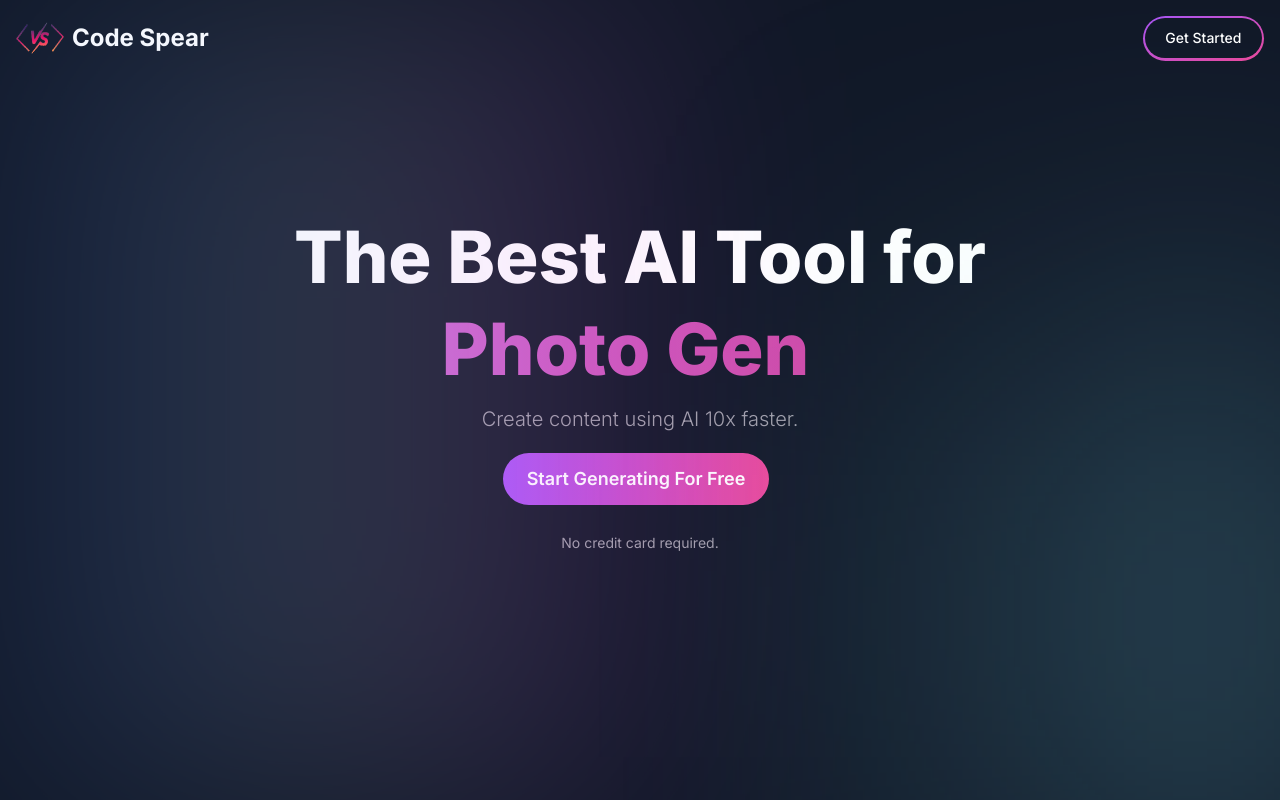
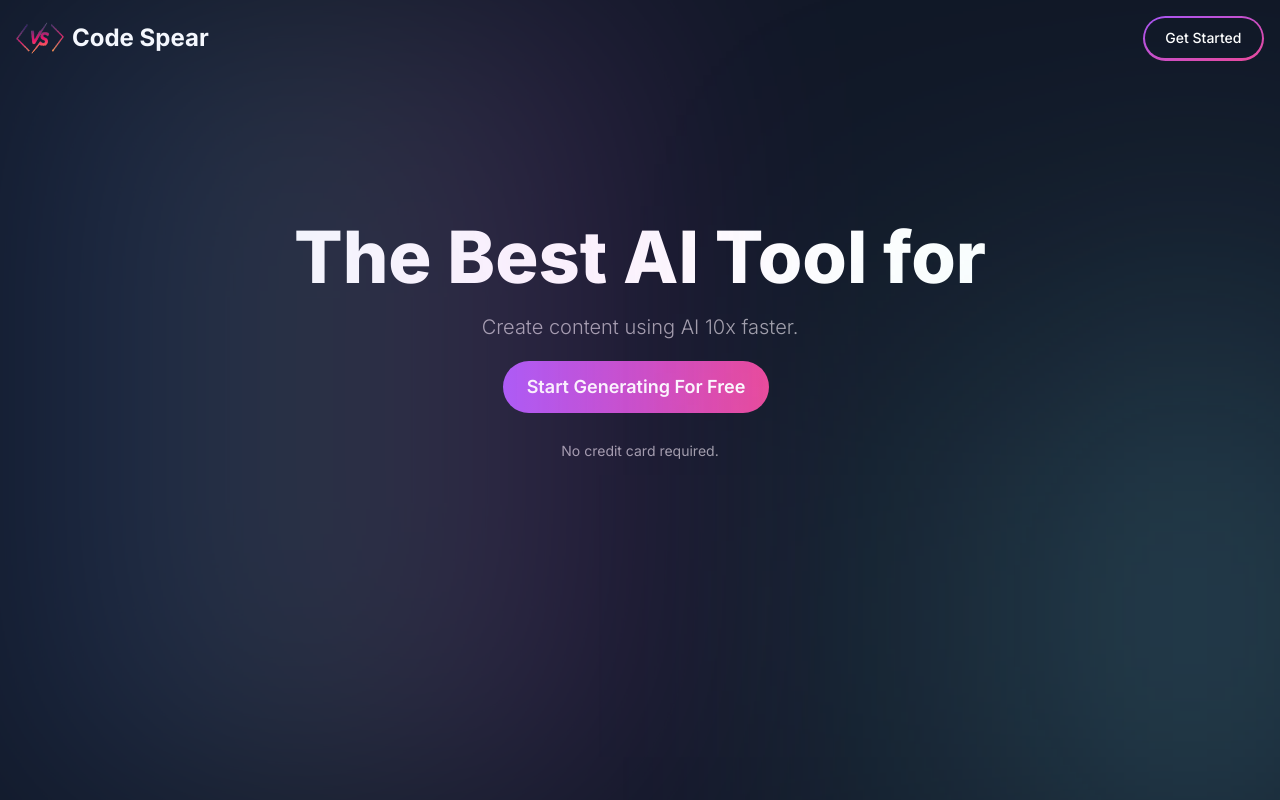
Before and after one commit to PradhumnAgarwal/codespear, a Next.js app in the folder client/: page / in a window 1280 px wide. Built offline with nearby package versions, Linux system fonts and the light colour scheme.

Commit message:
typewriter

```diff
--- a/client/src/app/battle/layout.tsx
+++ b/client/src/app/battle/layout.tsx
@@ -1,4 +1,4 @@
-import { ContextProvider } from "../../SocketContext";
+import { ContextProvider } from "@/SocketContext";
 
 export default function Layout({
   children,
--- a/client/src/app/page.tsx
+++ b/client/src/app/page.tsx
@@ -1,5 +1,5 @@
-import { LandingNavbar } from "../components/LandingNav";
-import { LandingHero } from "../components/LandingHero";
+import { LandingHero } from "@/components/LandingHero";
+import { LandingNavbar } from "@/components/LandingNav";
 
 export default function Home() {
   return (
--- a/client/src/components/landingHero.tsx
+++ b/client/src/components/landingHero.tsx
@@ -1,6 +1,6 @@
 "use client";
 
-import TypewriterComponent from "typewriter-effect";
+// import TypewriterComponent from "typewriter-effect";
 import Link from "next/link";
 
 export const LandingHero = () => {
@@ -11,7 +11,7 @@ export const LandingHero = () => {
         <div className="text-4xl sm:text-5xl md:text-6xl lg:text-7xl space-y-5 font-extrabold">
           <h1>The Best AI Tool for</h1>
           <div className="text-transparent bg-clip-text bg-gradient-to-r from-purple-400 to-pink-600">
-            <TypewriterComponent
+            {/* <TypewriterComponent
               options={{
                 strings: [
                   "Chatbot.",
@@ -23,7 +23,7 @@ export const LandingHero = () => {
                 autoStart: true,
                 loop: true,
               }}
-            />
+            /> */}
           </div>
         </div>
         <div className="text-sm md:text-xl font-light text-zinc-400">
```
